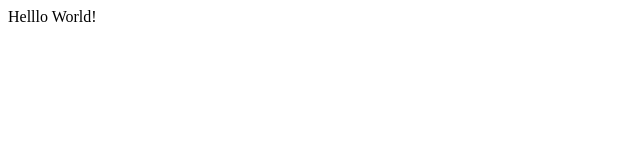
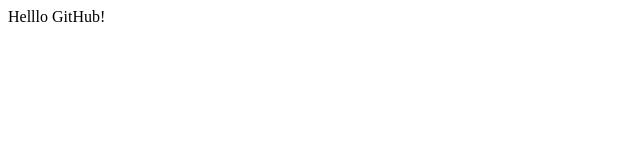
Before and after one commit to cyroby/mygitwebsite, a plain HTML site: page index.html in a window 1280 px wide. Shown: the full height of the page, 0-640 px from the left. Drawn offline with Linux system fonts and the light colour scheme.

Commit message:
Update index.html

```diff
--- a/index.html
+++ b/index.html
@@ -5,6 +5,6 @@
     <title>这个最简单！</title>
   </head>
   <body>
-  Helllo World!
+  Helllo GitHub!
   </body>
 </html>
```
